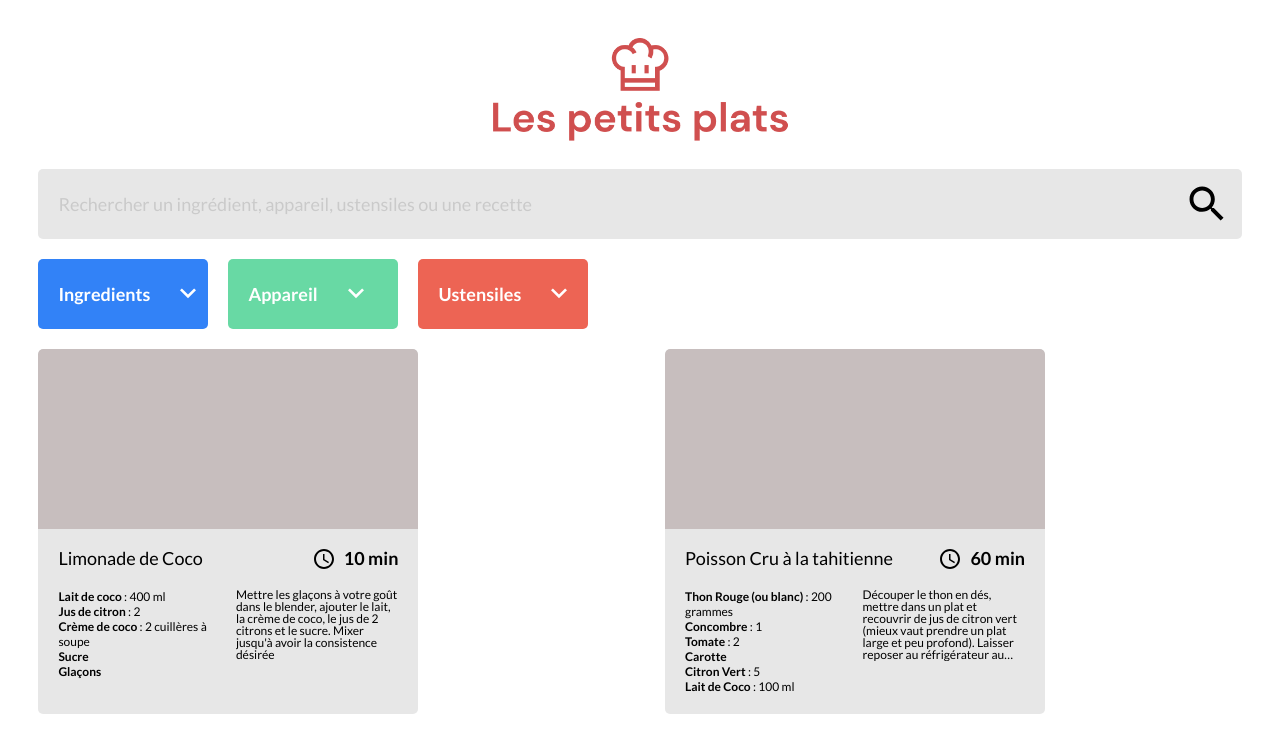
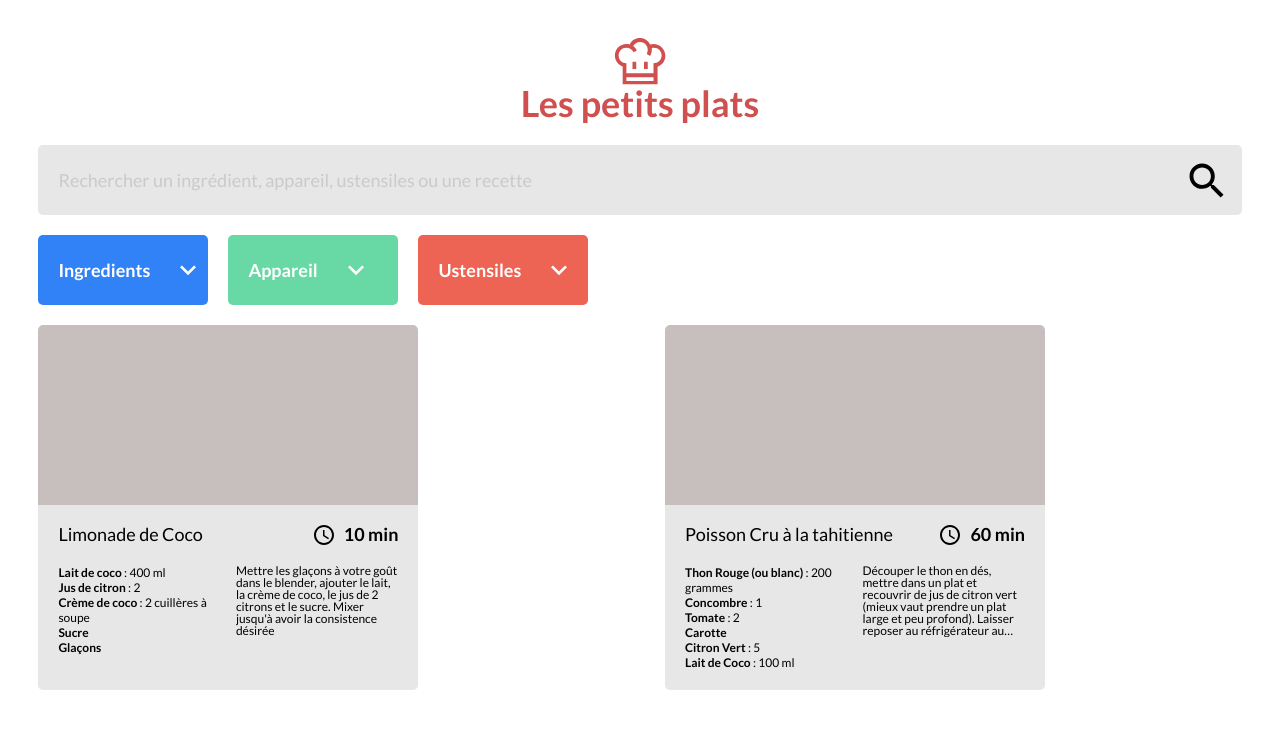
Before and after one commit to michelre/ChloeRuard_7_30032021, a website with bundled scripts: page index.html in a window 1280 px wide. Shown: the top 737 px of the page. Built offline with nearby package versions, Linux system fonts and the light colour scheme.

Commit message:
modified header to had h1

```diff
--- a/js/components/Header.js
+++ b/js/components/Header.js
@@ -3,7 +3,8 @@ export default class Header {
 	render() {
 		return `
 				<a href="index.html" class="header__link">
-					<img src="img/logo.png" alt="Les petits plats home page" class="link__logo">
+					<img src="img/logo.svg" alt="Les petits plats home page" class="link__logo">
+					<h1 class="link__title">Les petits plats</h1>
 				</a>`;
 	}
 }
--- a/sass/components/_header.scss
+++ b/sass/components/_header.scss
@@ -1,6 +1,6 @@
 .headerContainer {
 	display: flex;
-	flex-wrap: wrap;
+	flex-wrap: nowrap;
 	justify-content: center;
 	margin-bottom:2%;
 }
@@ -8,9 +8,14 @@
 .header__link{
 	max-width: 300px;
 	margin: 0 10% 0 10%;
+	display: flex;
+	flex-direction: column;
+	align-items: center;
 }
 
-.link__logo{
-	width: 100%;
-	height: 100%;
+.link__title{
+	color: #D04F4F;
+	font-weight: 700;
+	font-size: 36px;
+	height: 50%;
 }
```
Also changed, not shown: img/logo.png (deleted), img/logo.svg (added), style.css, 1 other file.
